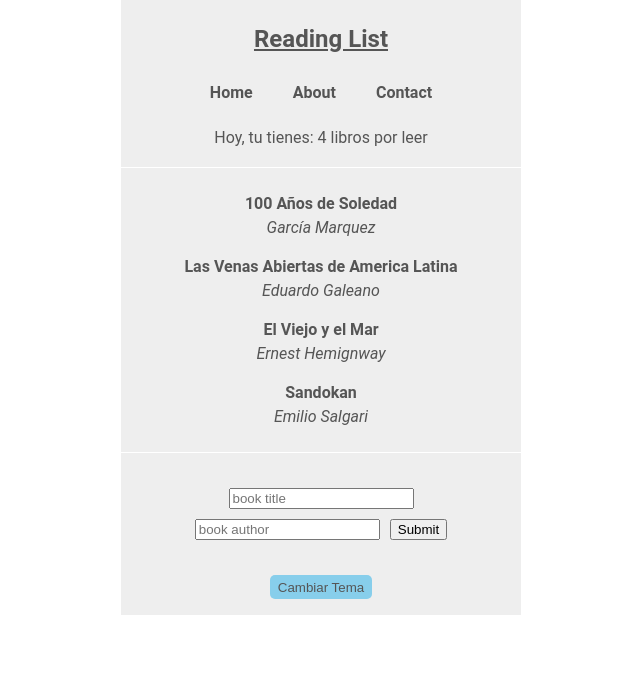
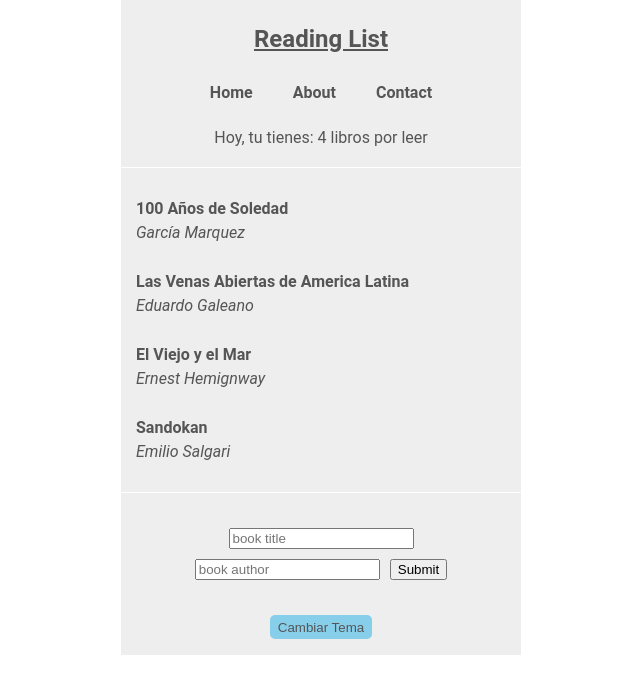
Before and after one commit to lucianoruizm/curso-react, a React (Create React App) app: page / in a window 1280 px wide. Shown: the top 694 px of the page, without its empty margins (319-959 px from the left). Built offline with nearby package versions, Linux system fonts and the light colour scheme.

Commit message:
Detalles terminados

```diff
--- a/public/index.html
+++ b/public/index.html
@@ -39,5 +39,7 @@
       To begin the development, run `npm start` or `yarn start`.
       To create a production bundle, use `npm run build` or `yarn build`.
     -->
+    <script type="module" src="https://unpkg.com/ionicons@5.5.2/dist/ionicons/ionicons.esm.js"></script>
+    <script nomodule src="https://unpkg.com/ionicons@5.5.2/dist/ionicons/ionicons.js"></script>
   </body>
 </html>
--- a/src/components/BookItem/book-item.styled.js
+++ b/src/components/BookItem/book-item.styled.js
@@ -1,12 +1,41 @@
 import styled from "@emotion/styled/macro";
 
 export const BookItemContainer = styled.li`
-   padding: 10px;
+   padding: 15px;
    border-radius: 10px;
    font-weight: 600;
    div + div {
-    font-weight: 400;
-    font-style: italic;
-    margin-top: 5px;
-}
+       font-weight: 400;
+       font-style: italic;
+       margin-top: 5px;
+    }
+    display: flex;
+    align-items: center;
+    justify-content: space-between;
 `;
+
+export const TextContainer = styled.div`
+    ${({ isRead }) => isRead && `
+        text-decoration: line-through;
+        font-weight: 400;
+        color: grey;
+    `}
+    text-align: left;
+`;
+
+export const IconContainer = styled.div`
+    #check {
+        color: #34eB7d;
+        cursor: pointer;
+        &:hover {
+            color: #128a42;
+        }
+    }
+    #cross {
+        color: #eb3a34;
+        cursor: pointer;
+        &:hover {
+            color: #b52621;
+        }
+    }
+`;
--- a/src/components/BookItem/index.js
+++ b/src/components/BookItem/index.js
@@ -1,19 +1,40 @@
 import React, { useContext } from "react";
 import { BooksContext } from "../../contexts/BooksContext";
 import { ACTIONS } from "../../reducers/bookReducer";
-import { BookItemContainer } from "./book-item.styled"
+import { BookItemContainer, IconContainer, TextContainer } from "./book-item.styled"
 
 function BookItem({ book }) {
-    const { dispatch } = useContext(BooksContext);
+    const { books, dispatch } = useContext(BooksContext);
 
     const deleteBook = (id) => {
         dispatch({ type: ACTIONS.REMOVE_BOOK, payload: id});
     };
 
+    const updateBook = (id) => {
+        dispatch({ type: ACTIONS.UPDATE_BOOK, payload: id});
+    }
+
     return (
-        <BookItemContainer onClick={() => deleteBook(book.id)}>
-            <div>{book.title}</div>
-            <div>{book.author}</div>
+        <BookItemContainer>
+            <TextContainer isRead={book.isRead}>
+                <div>{book.title}</div>
+                <div>{book.author}</div>
+            </TextContainer>
+            <IconContainer>
+                <ion-icon
+                    size="large"
+                    name="checkmark-circle-outline"
+                    id="check"
+                    onClick={() => updateBook(book.id)}
+                />
+                <ion-icon
+                    size="large"
+                    name="close-circle-outline"
+                    id="cross"
+                    onClick={() => deleteBook(book.id)}
+                />
+            </IconContainer>
+
         </BookItemContainer>
     )
 }
--- a/src/components/BooksList/book-list.styled.js
+++ b/src/components/BooksList/book-list.styled.js
@@ -2,7 +2,7 @@ import styled from "@emotion/styled/macro";
 
 export const BooksContainer = styled.div`
     ${({ themeStyles }) => themeStyles};
-    padding: 0 20px;
+    padding: 0;
     border-top: solid 1px #fff;
     border-bottom: solid 1px #fff;
 `;
--- a/src/components/NewBookForm/index.js
+++ b/src/components/NewBookForm/index.js
@@ -5,16 +5,24 @@ import { ACTIONS } from '../../reducers/bookReducer';
 import { FormContainer, InputField } from './new-book-form.styled';
 
 const NewBookForm = () => {
-    const { dispatch } = useContext(BooksContext)
+    const { books, dispatch } = useContext(BooksContext)
     const { themeStyles } = useContext(ThemeContext)
     const [title, setTitle] = useState('');
     const [author, setAuthor] = useState('');
 
-
+    function generateId(books) {
+        const id = Math.max(0, ...books.map(book => book.id)) + 1;
+        return id;
+    }
 
     const handleSubmit = (e) => {
         e.preventDefault();
-        const newBook = { author: author, title: title, id: new Date };
+        const newBook = {
+            author: author,
+            title: title,
+            id: generateId(books),
+            isRead: false,
+        };
         dispatch({ type: ACTIONS.ADD_BOOK, payload: newBook});
         setTitle('');
         setAuthor('');
--- a/src/contexts/BooksContext.js
+++ b/src/contexts/BooksContext.js
@@ -5,10 +5,10 @@ import bookReducer from '../reducers/bookReducer';
 export const BooksContext = createContext();
 
 const initialState = [
-    { author: 'García Marquez', title: '100 Años de Soledad', id: 1 },
-    { author: 'Eduardo Galeano', title: 'Las Venas Abiertas de America Latina', id: 2 },
-    { author: 'Ernest Hemignway', title: 'El Viejo y el Mar', id: 3 },
-    { author: 'Emilio Salgari', title: 'Sandokan', id: 4 },
+    { author: 'García Marquez', title: '100 Años de Soledad', id: 1, isRead: false },
+    { author: 'Eduardo Galeano', title: 'Las Venas Abiertas de America Latina', id: 2, isRead: false },
+    { author: 'Ernest Hemignway', title: 'El Viejo y el Mar', id: 3, isRead: false },
+    { author: 'Emilio Salgari', title: 'Sandokan', id: 4, isRead: false },
 ];
 
 const BooksContextProvider = (props) => {
--- a/src/reducers/bookReducer.js
+++ b/src/reducers/bookReducer.js
@@ -1,6 +1,7 @@
 export const ACTIONS = {
     ADD_BOOK: 'ADD_BOOK',
     REMOVE_BOOK: 'REMOVE_BOOK',
+    UPDATE_BOOK: 'UPDATE_BOOK',
 }
 
 export default function bookReducer(state, action) {
@@ -9,6 +10,15 @@ export default function bookReducer(state, action) {
             return [...state, action.payload];
         case ACTIONS.REMOVE_BOOK:
             return state.filter(book => book.id !== action.payload);
+        case ACTIONS.UPDATE_BOOK:
+            return state.map(book => {
+                if(book.id === action.payload) {
+                    const updatedBook = {...book};
+                    updatedBook.isRead = !updatedBook.isRead;
+                    return updatedBook;
+                }
+                return book;
+            })
         default:
             return state;
     }
```
